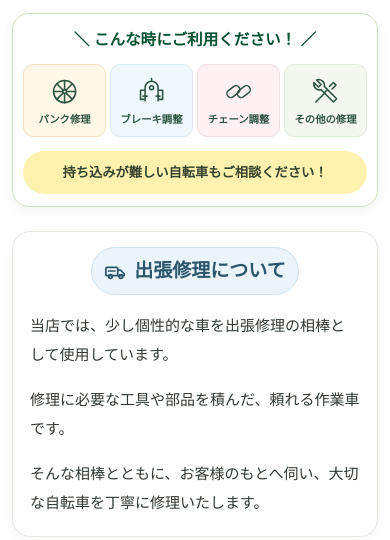
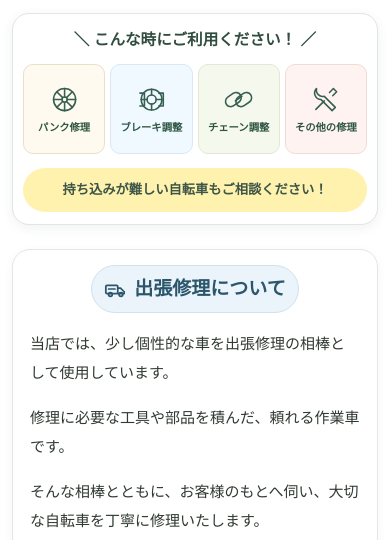
Before and after one commit to yamashita-bicycle/TOP, a plain HTML site: page visit-repair.html in a window 390 px wide. Shown: the part 433-973 px from the top of the page. Drawn offline with Linux system fonts and the light colour scheme.

Commit message:
Add files via upload

```diff
--- a/visit-repair.html
+++ b/visit-repair.html
@@ -352,6 +352,35 @@ body{background:#fbfaf6}
   .about-clean-heading{background:#eaf4fa}
 }
 
+
+/* Requested yellow region and fee headings */
+.details .detail-box .pill-title{
+  background:#ffdc55!important;color:#463918!important;
+  border:1px solid #e7be3c!important;box-shadow:0 2px 7px #8e6a1d18!important
+}
+.details .detail-box .pill-title svg{color:#463918!important}
+/* Replace raster service icons with crisp SVG icons on mobile and desktop */
+.services-picture .services-picture-desktop{display:none!important}
+.services-picture .services-picture-mobile{
+ display:block!important;background:#fff!important;
+ border:1px solid #e1e6df!important;border-radius:17px!important;
+ padding:18px 16px!important;box-shadow:0 3px 12px #173d2e12!important
+}
+.services-picture .mobile-services-heading{color:#314d40!important}
+.services-picture .mobile-services-grid{display:grid!important;grid-template-columns:repeat(4,minmax(0,1fr));gap:12px!important}
+.services-picture .mobile-services-tile{background:#fffaf0;border:1px solid #eadfc9;min-height:115px}
+.services-picture .mobile-services-tile:nth-child(2){background:#f0f9ff;border-color:#d9e8f2}
+.services-picture .mobile-services-tile:nth-child(3){background:#f5f8ed;border-color:#e2e8d3}
+.services-picture .mobile-services-tile:nth-child(4){background:#fff3f1;border-color:#f0dcd7}
+.services-picture .mobile-services-tile svg{stroke:#375f51!important;display:block!important;flex:none!important;max-width:48px}
+.services-picture .mobile-services-note{color:#3c5547!important}
+@media(max-width:700px){
+ .services-picture .services-picture-mobile{padding:14px 10px 12px!important}
+ .services-picture .mobile-services-grid{gap:5px!important}
+ .services-picture .mobile-services-tile{min-height:90px;padding:9px 2px!important}
+ .services-picture .mobile-services-tile svg{max-width:36px}
+}
+
 </style>
 </head><body>
 <div class="page">
@@ -364,10 +393,10 @@ body{background:#fbfaf6}
 <div class="services-picture-mobile" aria-label="出張修理のご相談例">
   <div class="mobile-services-heading">＼ こんな時にご利用ください！ ／</div>
   <div class="mobile-services-grid">
-    <div class="mobile-services-tile"><svg viewBox="0 0 48 48" fill="none" stroke="currentColor" stroke-width="2.4" stroke-linecap="round" stroke-linejoin="round" aria-hidden="true"><circle cx="24" cy="24" r="17"/><circle cx="24" cy="24" r="3"/><path d="M24 7v14m0 6v14M7 24h14m6 0h14M12 12l10 10m4 4 10 10m0-24L26 22m-4 4L12 36"/></svg><b>パンク修理</b></div>
-    <div class="mobile-services-tile"><svg viewBox="0 0 48 48" fill="none" stroke="currentColor" stroke-width="2.4" stroke-linecap="round" stroke-linejoin="round" aria-hidden="true"><path d="M14 38V18a10 10 0 0 1 20 0v20M14 22H7v14h7m20-14h7v14h-7M24 8V4M11 31h6m14 0h6"/><circle cx="24" cy="18" r="3"/></svg><b>ブレーキ調整</b></div>
-    <div class="mobile-services-tile"><svg viewBox="0 0 48 48" fill="none" stroke="currentColor" stroke-width="2.4" stroke-linecap="round" stroke-linejoin="round" aria-hidden="true"><rect x="5" y="18" width="22" height="12" rx="6" transform="rotate(-38 16 24)"/><rect x="21" y="18" width="22" height="12" rx="6" transform="rotate(-38 32 24)"/></svg><b>チェーン調整</b></div>
-    <div class="mobile-services-tile"><svg viewBox="0 0 48 48" fill="none" stroke="currentColor" stroke-width="2.4" stroke-linecap="round" stroke-linejoin="round" aria-hidden="true"><path d="m10 6 7 7-4 4-7-7a9 9 0 0 0 11 11l19 19 5-5-19-19A9 9 0 0 0 10 6Z"/><path d="m30 16 6-6 4 4-6 6M26 22l-4 4M9 40l13-13"/></svg><b>その他の修理</b></div>
+    <div class="mobile-services-tile"><svg viewBox="0 0 48 48" fill="none" stroke="currentColor" stroke-width="2.4" stroke-linecap="round" stroke-linejoin="round" aria-hidden="true"><circle cx="24" cy="24" r="17"/><circle cx="24" cy="24" r="4"/><path d="M24 7v13M24 28v13M7 24h13M28 24h13M12 12l9 9m6 6 9 9m0-24-9 9m-6 6-9 9"/></svg><b>パンク修理</b></div>
+    <div class="mobile-services-tile"><svg viewBox="0 0 48 48" fill="none" stroke="currentColor" stroke-width="2.4" stroke-linecap="round" stroke-linejoin="round" aria-hidden="true"><circle cx="24" cy="24" r="16"/><circle cx="24" cy="24" r="7"/><path d="M24 8v9m0 14v9M8 24h9m14 0h9"/><path d="M6 14h7v20H6M35 14h7v20h-7"/></svg><b>ブレーキ調整</b></div>
+    <div class="mobile-services-tile"><svg viewBox="0 0 48 48" fill="none" stroke="currentColor" stroke-width="2.4" stroke-linecap="round" stroke-linejoin="round" aria-hidden="true"><rect x="3" y="16" width="26" height="16" rx="8" transform="rotate(-35 16 24)"/><rect x="19" y="16" width="26" height="16" rx="8" transform="rotate(-35 32 24)"/><path d="M19 26l10-7"/></svg><b>チェーン調整</b></div>
+    <div class="mobile-services-tile"><svg viewBox="0 0 48 48" fill="none" stroke="currentColor" stroke-width="2.4" stroke-linecap="round" stroke-linejoin="round" aria-hidden="true"><path d="M10 7a10 10 0 0 0 12 12L39 36l-5 5-17-17A10 10 0 0 1 10 7Z"/><path d="M30 13l6-6 5 5-6 6M22 26l-13 13"/></svg><b>その他の修理</b></div>
   </div>
   <p class="mobile-services-note">持ち込みが難しい自転車もご相談ください！</p>
 </div>
```
